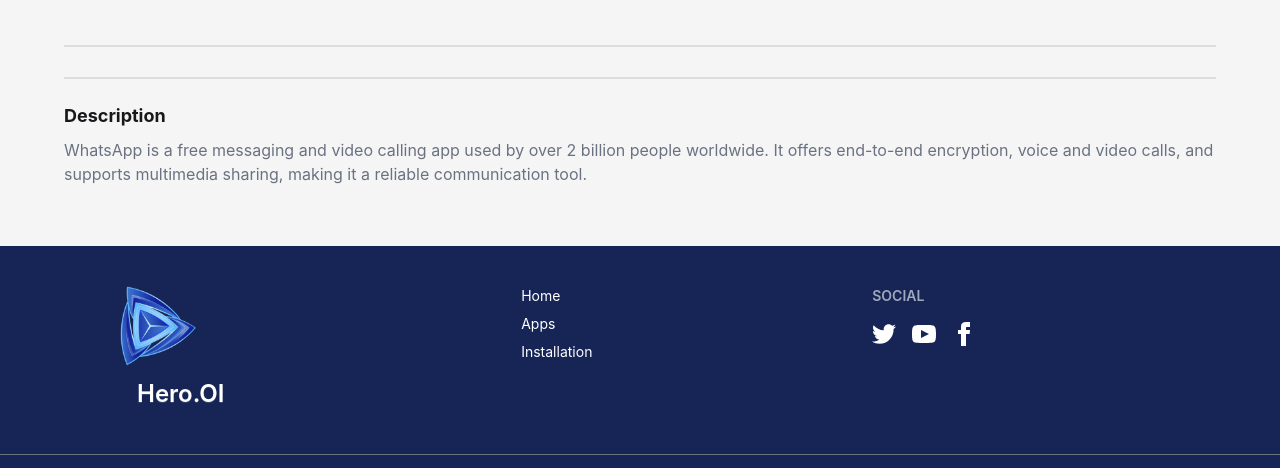
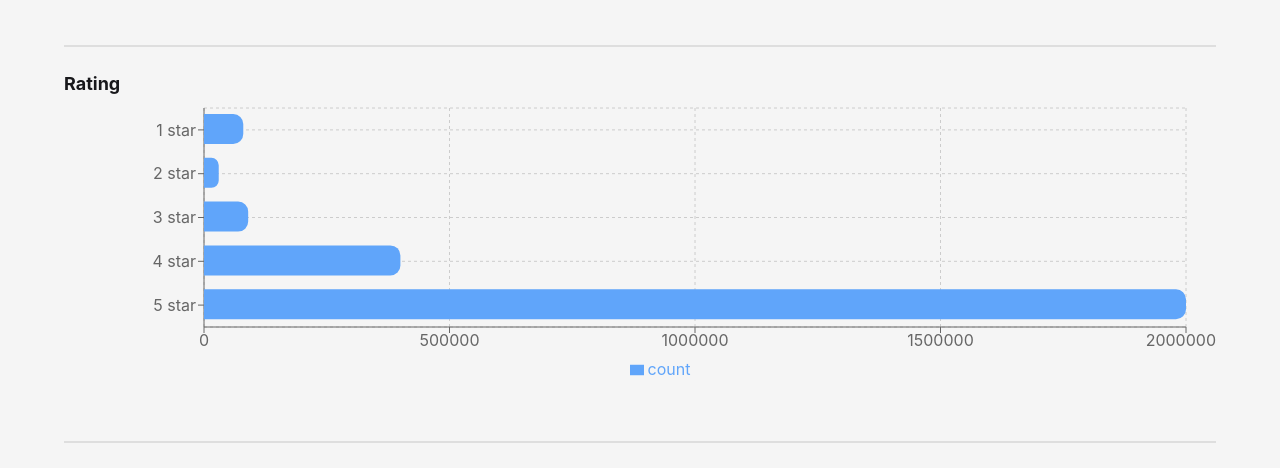
Before and after one commit to omarfarukcodes69/A8-Hero-Apps, a React (Vite) app: page /apps/1 in a window 1280 px wide. Shown: the part 431-899 px from the top of the page. Built offline with nearby package versions, Linux system fonts and the light colour scheme.

Commit message:
rechart feature  added

```diff
--- a/src/Components/InstalledApp.jsx
+++ b/src/Components/InstalledApp.jsx
@@ -1,8 +1,7 @@
-import React from "react";
 import { FaDownload, FaStar } from "react-icons/fa";
 
-const InstalledApp = ({ installedApp }) => {
-  const { title, image, downloads, ratingAvg, size } = installedApp;
+const InstalledApp = ({ installedApp, handleUninstall }) => {
+  const { title, image, downloads, ratingAvg, size, id } = installedApp;
   return (
     <div className=" bg-white border border-gray-300 shadow-lg rounded-xl flex flex-col md:flex-row justify-between items-center my-5 px-5 py-3 gap-4 ">
       <aside className="flex items-center gap-5">
@@ -12,13 +11,25 @@
         <section className="space-y-2">
           <h1 className="text-xl font-bold ">{title}</h1>
           <div className="flex items-center gap-7 font-semibold">
-            <span  className="text-green-500 flex items-center gap-1"><FaDownload /> {downloads}</span>
-            <span className="text-amber-500 flex items-center gap-1"><FaStar /> {ratingAvg}</span>
-            <span className="text-gray-600 flex items-center gap-1"> {size} MB</span>
+            <span className="text-green-500 flex items-center gap-1">
+              <FaDownload /> {downloads}
+            </span>
+            <span className="text-amber-500 flex items-center gap-1">
+              <FaStar /> {ratingAvg}
+            </span>
+            <span className="text-gray-600 flex items-center gap-1">
+              {" "}
+              {size} MB
+            </span>
           </div>
         </section>
       </aside>
-      <button className="btn bg-[#00d390] text-white">Uninstall</button>
+      <button
+        onClick={() => handleUninstall(id)}
+        className="btn bg-[#00d390] text-white"
+      >
+        Uninstall
+      </button>
     </div>
   );
 };
--- a/src/Pages/AppDetails.jsx
+++ b/src/Pages/AppDetails.jsx
@@ -4,17 +4,27 @@
 import downloadIcon from "../assets/icon-downloads.png";
 import RatingIcon from "../assets/icon-ratings.png";
 import LikeIcon from "../assets/icon-review.png";
+import {
+  BarChart,
+  Bar,
+  XAxis,
+  YAxis,
+  CartesianGrid,
+  Tooltip,
+  Legend,
+  ResponsiveContainer,
+} from "recharts";
 const AppDetails = () => {
+  const { AppsData, Loading, Error } = useAppsData();
   const [toggle, setToggle] = useState(true);
-  const { AppsData, Loading, Error } = useAppsData();
   const { id } = useParams();
   if (Loading) <p>Loading......</p>;
   const App = AppsData?.find((a) => Number(a.id) === Number(id));
   if (!App) return <p>App not found.</p>;
   //   console.Log(toggle);
+  const ratings = App.ratings;
+
   const handleInstall = () => {
-    setToggle(false);
-    console.log("Installing....");
     const existingApp = JSON.parse(localStorage.getItem("InstalledApp"));
     let updatedApp = [];
     if (existingApp) {
@@ -25,6 +35,7 @@
       updatedApp.push(App);
     }
     localStorage.setItem("InstalledApp", JSON.stringify(updatedApp));
+    setToggle(false);
   };
 
   const {
@@ -89,7 +100,31 @@
       </section>
       <span className="divider"></span>
 
-      <section className="RattingSection"></section>
+      <section className="RattingSection">
+        <h1 className="text-lg font-bold">Rating</h1>
+        <div className="h-80">
+          <ResponsiveContainer width="100%" height="90%">
+            <BarChart
+              data={ratings}
+              layout="vertical" // 👉 এই লাইনটা যোগ করলেই chart ঘুরে যাবে
+              margin={{ top: 10, right: 30, left: 80, bottom: 5 }}
+            >
+              <CartesianGrid strokeDasharray="3 3" />
+              <XAxis type="number" /> {/* value horizontal axis এ */}
+              <YAxis dataKey="name" type="category" />{" "}
+              {/* star labels vertical axis এ */}
+              <Tooltip />
+              <Legend />
+              <Bar
+                dataKey="count"
+                fill="#60a5fa"
+                barSize={30}
+                radius={[0, 10, 10, 0]}
+              />
+            </BarChart>
+          </ResponsiveContainer>
+        </div>
+      </section>
       <span className="divider"></span>
 
       <section className="space-y-2 ">
--- a/src/Pages/Installation.jsx
+++ b/src/Pages/Installation.jsx
@@ -5,10 +5,20 @@
 const Installation = () => {
   const [installedApps, setInstalledApps] = useState([]);
   const [SortType, setSortType] = useState("des");
+    const [toggle, setToggle] = useState(true);
   useEffect(() => {
-    const InstalledData = JSON.parse(localStorage.getItem("InstalledApp"));
+    const InstalledData = JSON.parse(localStorage.getItem("InstalledApp"))||[]
     setInstalledApps(InstalledData);
   }, []);
+
+  const handleUninstall = (id) => {
+    // console.log(id,"uninstalling...")
+    const existingApp = JSON.parse(localStorage.getItem("InstalledApp"));
+    const updatedApp = existingApp.filter((app) => app.id !== id);
+    localStorage.setItem("InstalledApp", JSON.stringify(updatedApp));
+    setInstalledApps(updatedApp);
+    setToggle(true);
+  };
 
   const handleSort = (type) => {
     setSortType(type);
@@ -62,6 +72,7 @@
         <InstalledApp
           key={installedApp.title}
           installedApp={installedApp}
+          handleUninstall={handleUninstall}
         ></InstalledApp>
       ))}
     </div>
```
